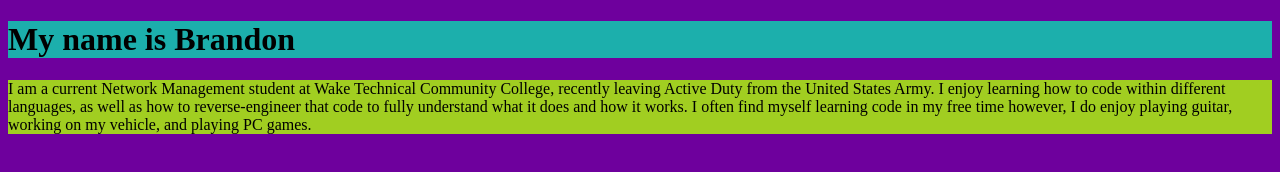
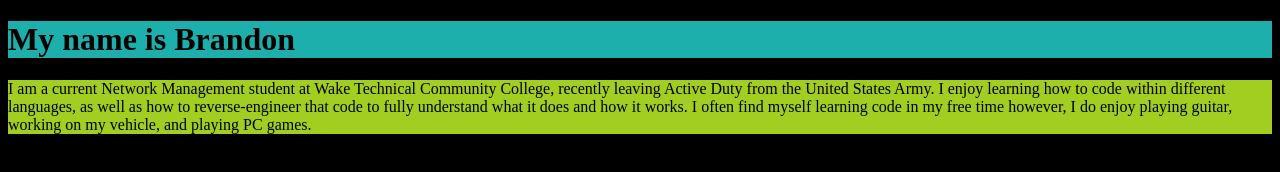
Before and after one commit to CommoWizard/CommoWizard.github.io, a plain HTML site: page index.html in a window 1280 px wide. Drawn offline with Linux system fonts and the light colour scheme.

Commit message:
Update index.html

```diff
--- a/index.html
+++ b/index.html
@@ -4,7 +4,7 @@
 		<title>My Personal Introduction</title>
 
 		<style>
-			body{ Background-color: #6e009d }
+			body{ Background-color: #000000 }
 			h1{ Background-color: #1cafac }
 			p{Background-color: #a1ce21 }
 		</style>
```
